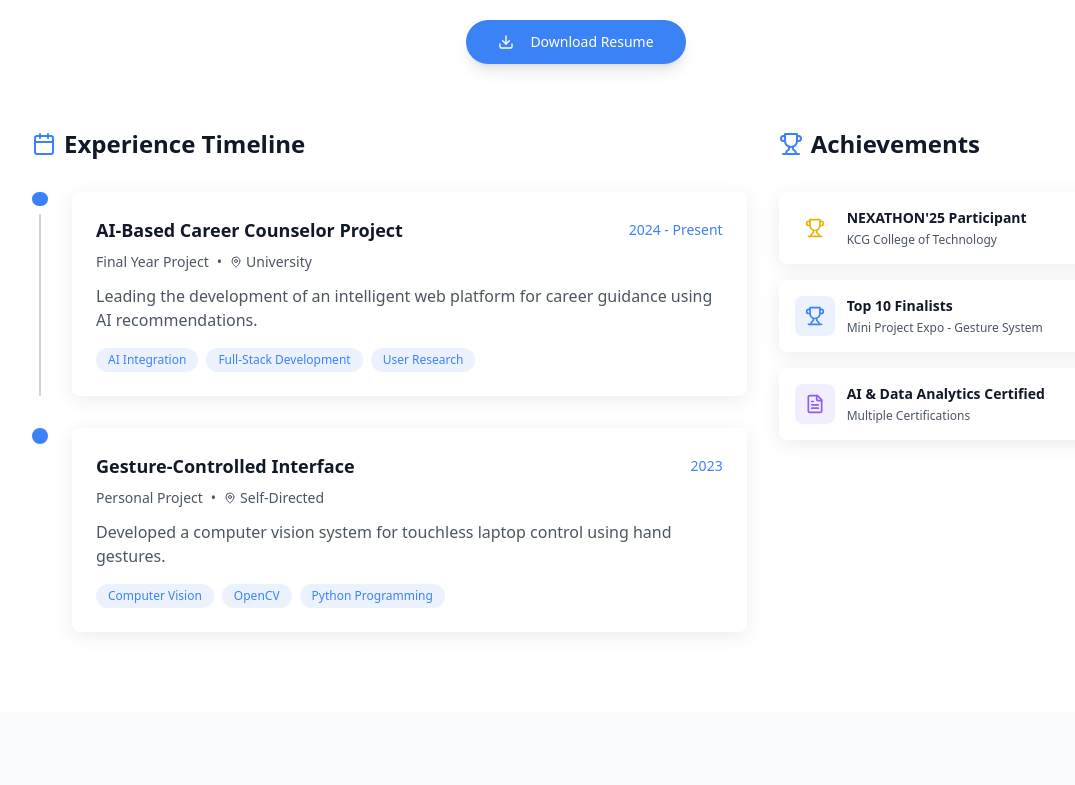
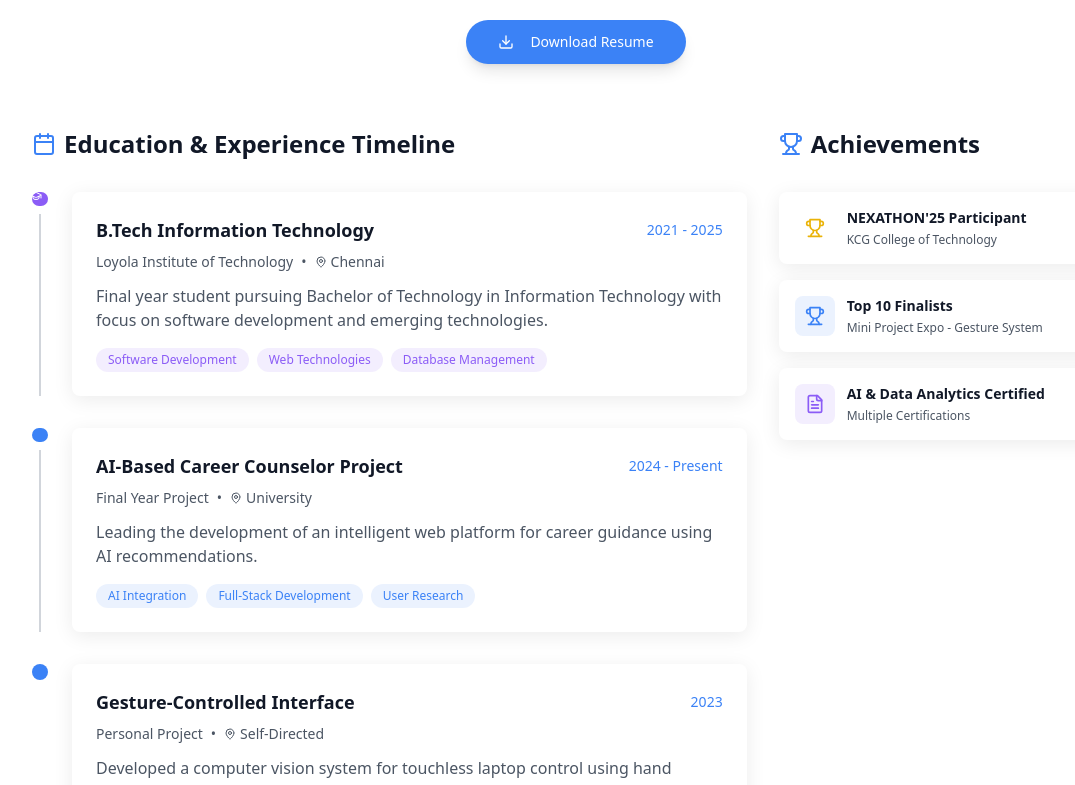
Before and after one commit to Abiston20/portfolio, a React (Vite) app: page / in a window 1280 px wide. Shown: the part 3360-4145 px from the top of the page, without its empty margins (64-1139 px from the left). Built offline with nearby package versions, Linux system fonts and the light colour scheme.

Commit message:
Add education to experience timeline
Added education details as Final Year Student at Loyola Institute of Technology, Chennai, pursuing a BTech in IT, to the experience timeline.

```diff
--- a/src/components/ResumeSection.tsx
+++ b/src/components/ResumeSection.tsx
@@ -1,7 +1,7 @@
 import { motion } from 'framer-motion';
 import { useInView } from 'framer-motion';
 import { useRef } from 'react';
-import { Download, FileText, Calendar, MapPin, Trophy } from 'lucide-react';
+import { Download, FileText, Calendar, MapPin, Trophy, GraduationCap } from 'lucide-react';
 import { Card, CardContent } from '@/components/ui/card';
 import { Button } from '@/components/ui/button';
 
@@ -11,12 +11,22 @@ const ResumeSection = () => {
 
   const experiences = [
     {
+      title: "B.Tech Information Technology",
+      organization: "Loyola Institute of Technology",
+      period: "2021 - 2025",
+      location: "Chennai",
+      description: "Final year student pursuing Bachelor of Technology in Information Technology with focus on software development and emerging technologies.",
+      highlights: ["Software Development", "Web Technologies", "Database Management"],
+      type: "education"
+    },
+    {
       title: "AI-Based Career Counselor Project",
       organization: "Final Year Project",
       period: "2024 - Present",
       location: "University",
       description: "Leading the development of an intelligent web platform for career guidance using AI recommendations.",
-      highlights: ["AI Integration", "Full-Stack Development", "User Research"]
+      highlights: ["AI Integration", "Full-Stack Development", "User Research"],
+      type: "project"
     },
     {
       title: "Gesture-Controlled Interface",
@@ -24,7 +34,8 @@ const ResumeSection = () => {
       period: "2023",
       location: "Self-Directed",
       description: "Developed a computer vision system for touchless laptop control using hand gestures.",
-      highlights: ["Computer Vision", "OpenCV", "Python Programming"]
+      highlights: ["Computer Vision", "OpenCV", "Python Programming"],
+      type: "project"
     }
   ];
 
@@ -95,7 +106,7 @@ const ResumeSection = () => {
           >
             <h3 className="text-2xl font-semibold text-gray-900 dark:text-white mb-8 flex items-center">
               <Calendar className="w-6 h-6 text-portfolio-primary mr-2" />
-              Experience Timeline
+              Education & Experience Timeline
             </h3>
 
             <div className="space-y-8">
@@ -109,7 +120,11 @@ const ResumeSection = () => {
                 >
                   <div className="flex">
                     <div className="flex flex-col items-center mr-6">
-                      <div className="w-4 h-4 bg-portfolio-primary rounded-full"></div>
+                      <div className={`w-4 h-4 ${exp.type === 'education' ? 'bg-portfolio-secondary' : 'bg-portfolio-primary'} rounded-full`}>
+                        {exp.type === 'education' && (
+                          <GraduationCap className="w-3 h-3 text-white absolute -ml-0.5 -mt-0.5" />
+                        )}
+                      </div>
                       {index !== experiences.length - 1 && (
                         <div className="w-0.5 h-full bg-gray-300 dark:bg-gray-600 mt-2"></div>
                       )}
@@ -143,7 +158,11 @@ const ResumeSection = () => {
                           {exp.highlights.map((highlight) => (
                             <span
                               key={highlight}
-                              className="px-3 py-1 text-xs bg-portfolio-primary/10 text-portfolio-primary rounded-full"
+                              className={`px-3 py-1 text-xs rounded-full ${
+                                exp.type === 'education'
+                                  ? 'bg-portfolio-secondary/10 text-portfolio-secondary'
+                                  : 'bg-portfolio-primary/10 text-portfolio-primary'
+                              }`}
                             >
                               {highlight}
                             </span>
```
